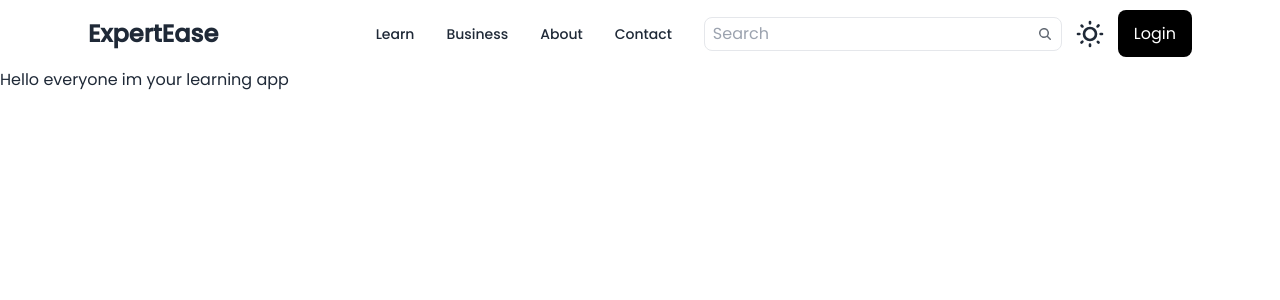
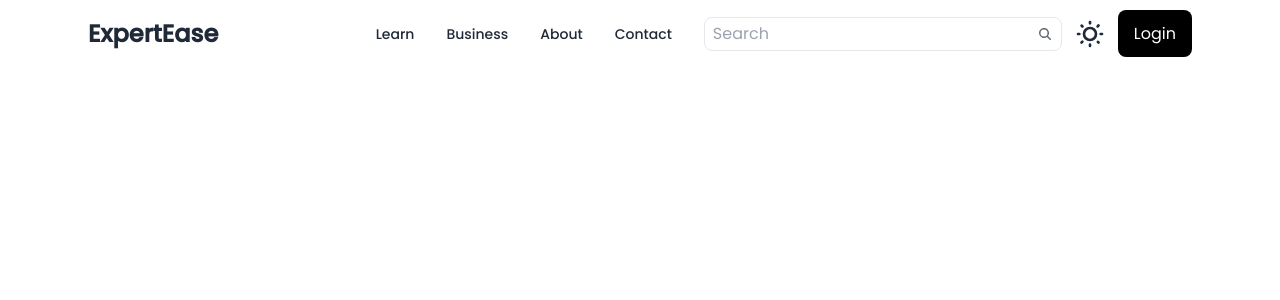
Before and after one commit to maniissaa/ExpertEase, a React (Vite) app in the folder expertEase-client/: page / in a window 1280 px wide. Shown: the top 300 px of the page. Built offline with nearby package versions, Linux system fonts and the light colour scheme.

Commit message:
removed the slogan

```diff
--- a/expertEase-client/src/components/NavBar.jsx
+++ b/expertEase-client/src/components/NavBar.jsx
@@ -114,10 +114,6 @@ function NavBar() {
       </div>
 
 
-      <div>
-        <h1>Hello everyone im your learning app</h1>
-      </div>
-
     </>
   );
 }
```
